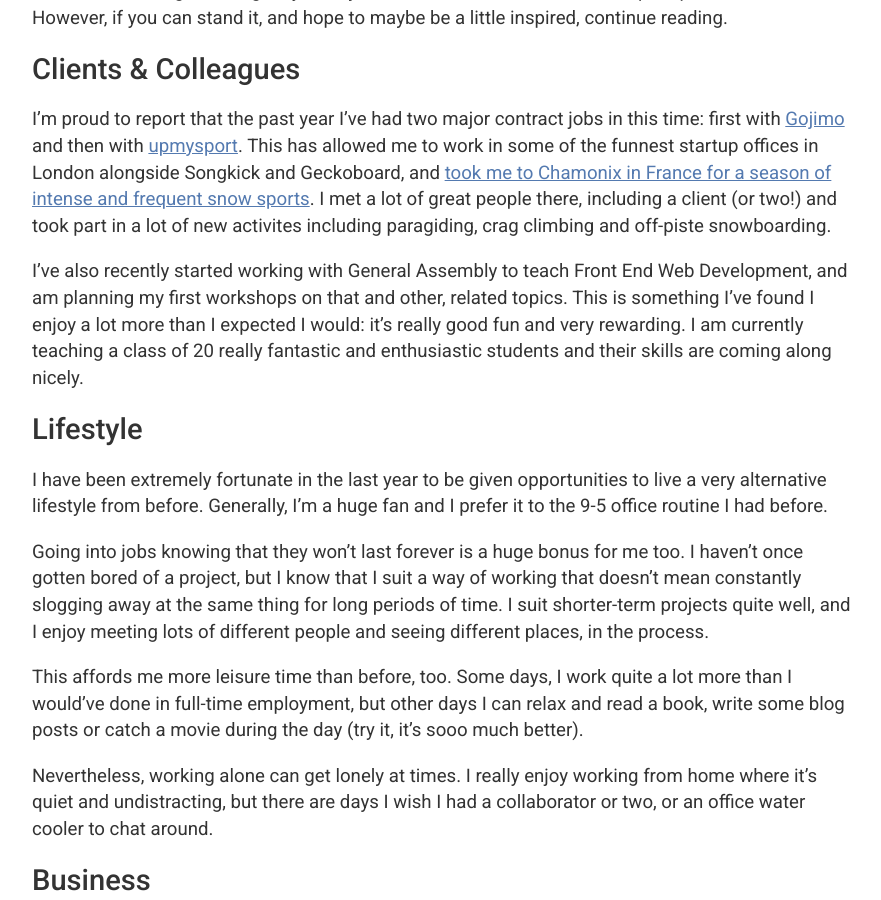
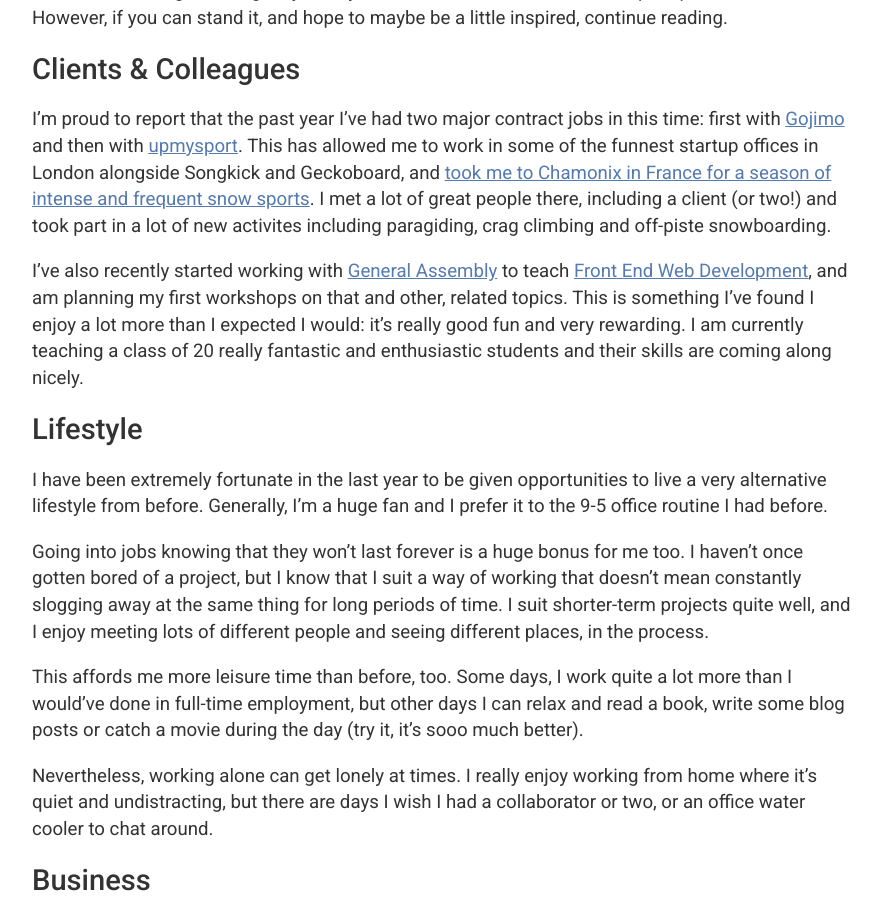
Before and after one commit to basicallydan/danhough.com, a Jekyll site: the page built from _posts/2014-10-30-a-year-of-independence.markdown, in a window 1280 px wide and 900 px high, scrolled down 505 px. Shown: the whole window, without its empty margins (196-1077 px from the left). Built offline with Jekyll 4.4.1, drawn with Linux system fonts in a browser that asks for light colours; Markdown is read by kramdown in place of the engine named in the settings; comment, search, counter and statistics services are not loaded; some of the changed lines change nothing that is shown.

Commit message:
Fixed a link

```diff
--- a/_posts/2014-10-30-a-year-of-independence.markdown
+++ b/_posts/2014-10-30-a-year-of-independence.markdown
@@ -20,7 +20,7 @@ This is going to be a fairly candid report of what I've been up to in the past y
 
 I'm proud to report that the past year I've had two major contract jobs in this time: first with [Gojimo](http://gojimo.co/) and then with [upmysport](https://www.upmysport.com/). This has allowed me to work in some of the funnest startup offices in London alongside Songkick and Geckoboard, and [took me to Chamonix in France for a season of intense and frequent snow sports](/blog/au-revoir-londres/). I met a lot of great people there, including a client (or two!) and took part in a lot of new activites including paragiding, crag climbing and off-piste snowboarding.
 
-I've also recently started working with General Assembly to teach Front End Web Development, and am planning my first workshops on that and other, related topics. This is something I've found I enjoy a lot more than I expected I would: it's really good fun and very rewarding. I am currently teaching a class of 20 really fantastic and enthusiastic students and their skills are coming along nicely.
+I've also recently started working with [General Assembly](http://generalssemb.ly) to teach [Front End Web Development](https://generalassemb.ly/education/front-end-web-development), and am planning my first workshops on that and other, related topics. This is something I've found I enjoy a lot more than I expected I would: it's really good fun and very rewarding. I am currently teaching a class of 20 really fantastic and enthusiastic students and their skills are coming along nicely.
 
 ## Lifestyle
 
@@ -38,7 +38,7 @@ By and large, business has been really good. I've turned down quite a lot of wor
 
 I haven't actually earned quite as much as I would've done had I stayed with my previous job in the last year, but I haven't worked anywhere near as much. So in terms of daily rate, I'm earning at least twice what I was before.
 
-The goal for this venture wasn't money, though. As I said [in my original post](/blog/unduddled), it was about independence and doing more of the things I love. Well, I wrote [5 months ago about my progress in that regard](/log/six-months-later) and it wasn't all positive. I'm happy to report though that in that time things have turned around a little, mostly because the client work I'm doing is much more of the freelance style of work.
+The goal for this venture wasn't money, though. As I said [in my original post](/blog/unhuddled), it was about independence and doing more of the things I love. Well, I wrote [5 months ago about my progress in that regard](/log/six-months-later) and it wasn't all positive. I'm happy to report though that in that time things have turned around a little, mostly because the client work I'm doing is much more of the freelance style of work.
 
 Another thing to be said on the business side of things is how surprisingly interesting it is to actually *run* a business. I'm now the Managing Director of [Happily Ltd](http://happilyltd.co), and thanks to [some excellent accounting software (this is a referral link ;)](http://fre.ag/43phtauz) it's easy to see how well the business is going and it's easy to deal with the admin.
 
```
